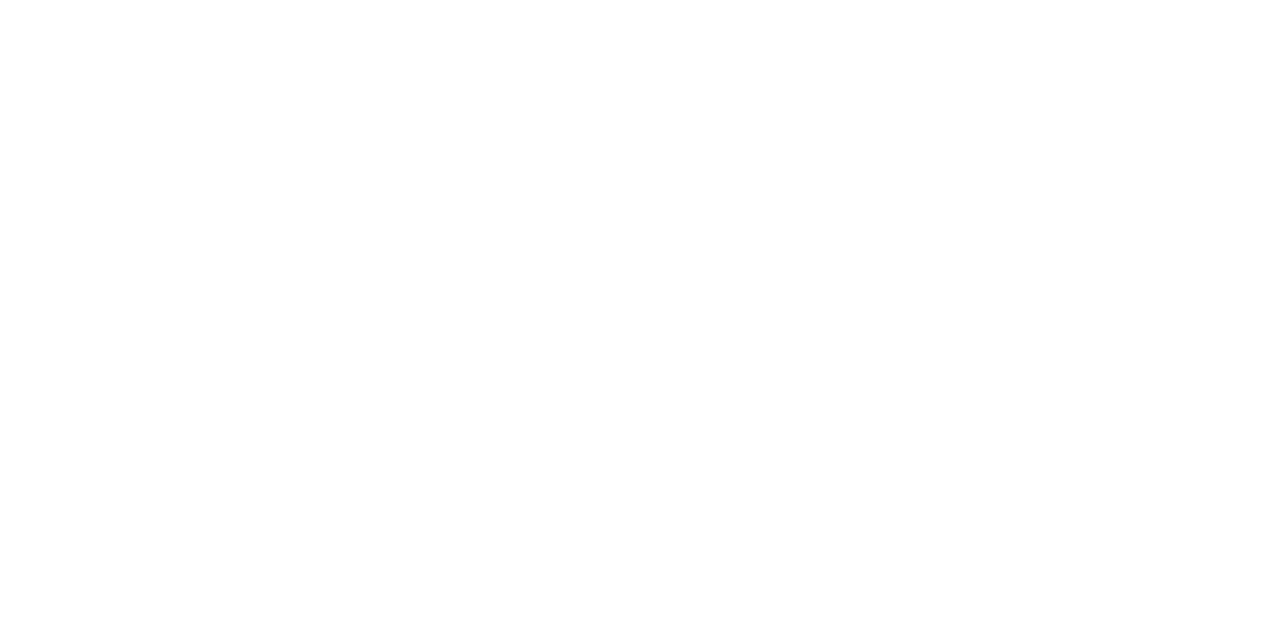
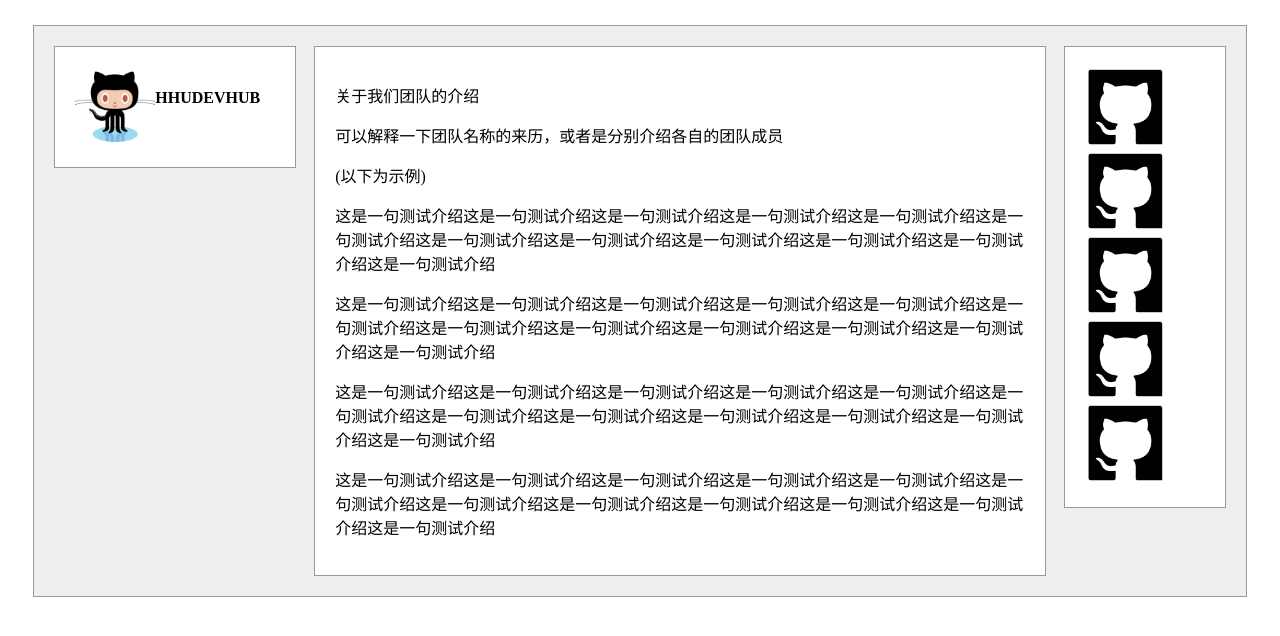
Before and after one commit to hhudevhub/ife_mission, a plain HTML site: page mission3/BLKStone/mission3.html in a window 1280 px wide. Drawn offline with Linux system fonts and the light colour scheme.

Commit message:
初步完成

```diff
--- /dev/null
+++ b/mission3/BLKStone/css/style.css
@@ -0,0 +1,47 @@
+.main, .left, .middle, .right {
+    padding: 20px;
+    border: 1px solid #999;
+}
+
+.left, .middle, .right {
+    background-color: white;
+}
+
+.main {
+    margin-top: 2%;
+    margin-left: 2%;
+    margin-right: 2%;
+    background-color: #eee;
+    overflow: auto;
+}
+
+.left {
+    float: left;
+    width: 200px;
+}
+
+.middle {
+    margin-left: 260px;
+    margin-right: 180px;
+}
+
+.right {
+    float: right;
+    width: 120px;
+}
+
+.personal-logo {
+    width: 80px;
+    height: 80px;
+}
+
+.team-logo {
+    float: left;
+    width: 80px;
+    height: 80px;
+
+}
+
+.team-name {
+    text-align: center;
+}
--- a/mission3/BLKStone/mission3.html
+++ b/mission3/BLKStone/mission3.html
@@ -1,10 +1,39 @@
 <!DOCTYPE html>
-<html>
+<html lang="en">
 <head>
     <meta charset="UTF-8">
     <title>三栏式布局</title>
+    <link rel="stylesheet" type="text/css" href="css/style.css">
 </head>
 <body>
 
+    <div class="main">
+
+        <div class="left">
+            <img class="team-logo" src="img/2.png" alt="team logo">
+            <h4 class-"team-name">HHUDEVHUB</h4>
+        </div>
+
+        <div class="right">
+            <img class="personal-logo" src="img/1.png" alt="avatar">
+            <img class="personal-logo" src="img/1.png" alt="avatar">
+            <img class="personal-logo" src="img/1.png" alt="avatar">
+            <img class="personal-logo" src="img/1.png" alt="avatar">
+            <img class="personal-logo" src="img/1.png" alt="avatar">
+        </div>
+
+        <div class="middle">
+            <p>关于我们团队的介绍</p>
+            <p>可以解释一下团队名称的来历，或者是分别介绍各自的团队成员</p>
+            <p>(以下为示例)</p>
+            <p>这是一句测试介绍这是一句测试介绍这是一句测试介绍这是一句测试介绍这是一句测试介绍这是一句测试介绍这是一句测试介绍这是一句测试介绍这是一句测试介绍这是一句测试介绍这是一句测试介绍这是一句测试介绍</p>
+            <p>这是一句测试介绍这是一句测试介绍这是一句测试介绍这是一句测试介绍这是一句测试介绍这是一句测试介绍这是一句测试介绍这是一句测试介绍这是一句测试介绍这是一句测试介绍这是一句测试介绍这是一句测试介绍</p>
+            <p>这是一句测试介绍这是一句测试介绍这是一句测试介绍这是一句测试介绍这是一句测试介绍这是一句测试介绍这是一句测试介绍这是一句测试介绍这是一句测试介绍这是一句测试介绍这是一句测试介绍这是一句测试介绍</p>
+            <p>这是一句测试介绍这是一句测试介绍这是一句测试介绍这是一句测试介绍这是一句测试介绍这是一句测试介绍这是一句测试介绍这是一句测试介绍这是一句测试介绍这是一句测试介绍这是一句测试介绍这是一句测试介绍</p>
+
+        </div>
+
+    </div>
+
 </body>
 </html>
```
Also changed, not shown: mission3/BLKStone/img/1.png (added), mission3/BLKStone/img/2.png (added).
